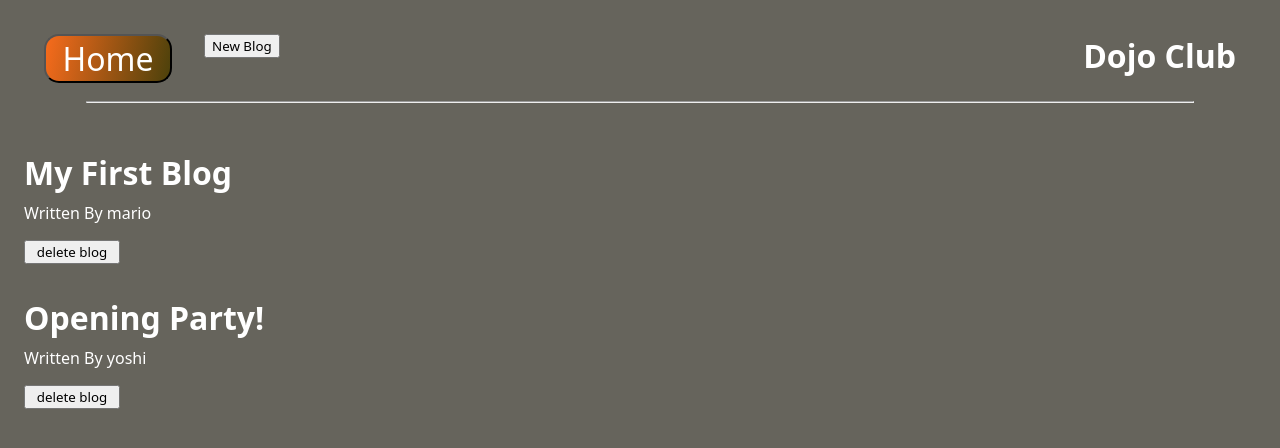
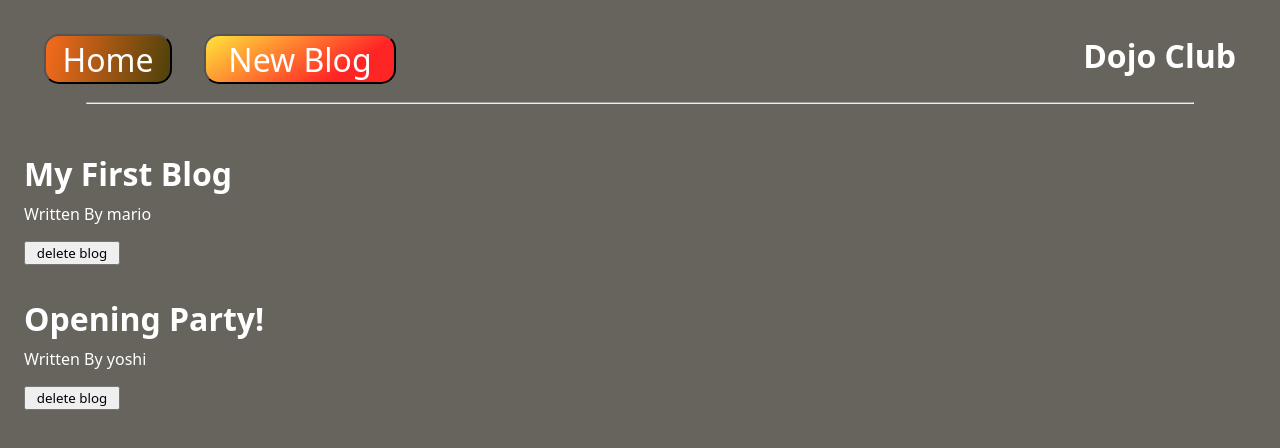
Before and after one commit to Alberteda/The-Dojo-Blog, a React (Create React App) app: page / in a window 1280 px wide. Shown: the top 448 px of the page. Built offline with nearby package versions, Linux system fonts and the light colour scheme; data requests are answered from the project's data file; a web font is replaced by a local one.

Commit message:
update new-blog button style

```diff
--- a/src/index.css
+++ b/src/index.css
@@ -33,7 +33,7 @@ body {
 .navbar {
   max-width: 100%;
   display: grid;
-  grid-template-columns: 8rem 8rem 1fr;
+  grid-template-columns: 8rem 12rem 1fr;
   padding: 0.625rem 1.25rem;
   margin: auto auto auto 0;
   gap: 2rem;
@@ -60,7 +60,7 @@ body {
   color: white;
 }
 
-.play-button {
+.new-blog-button {
   background-image: linear-gradient(147deg, #FFE53B 0%, #FF2525 74%);
   cursor: cell;
   width: 100%;
```
